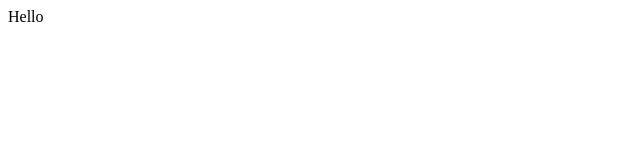
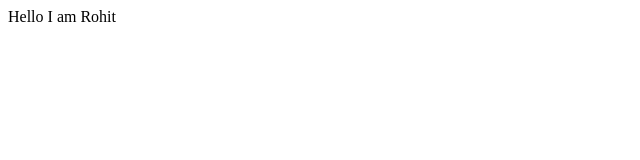
Before and after one commit to rohitsharma19/demo-repo, a plain HTML site: page index.html in a window 1280 px wide. Shown: the full height of the page, 0-640 px from the left. Drawn offline with Linux system fonts and the light colour scheme.

Commit message:
test msg

```diff
--- a/index.html
+++ b/index.html
@@ -1,3 +1,3 @@
 <html>
-    <div>Hello</div>
+    <div>Hello I am Rohit</div>
 </html>
```
